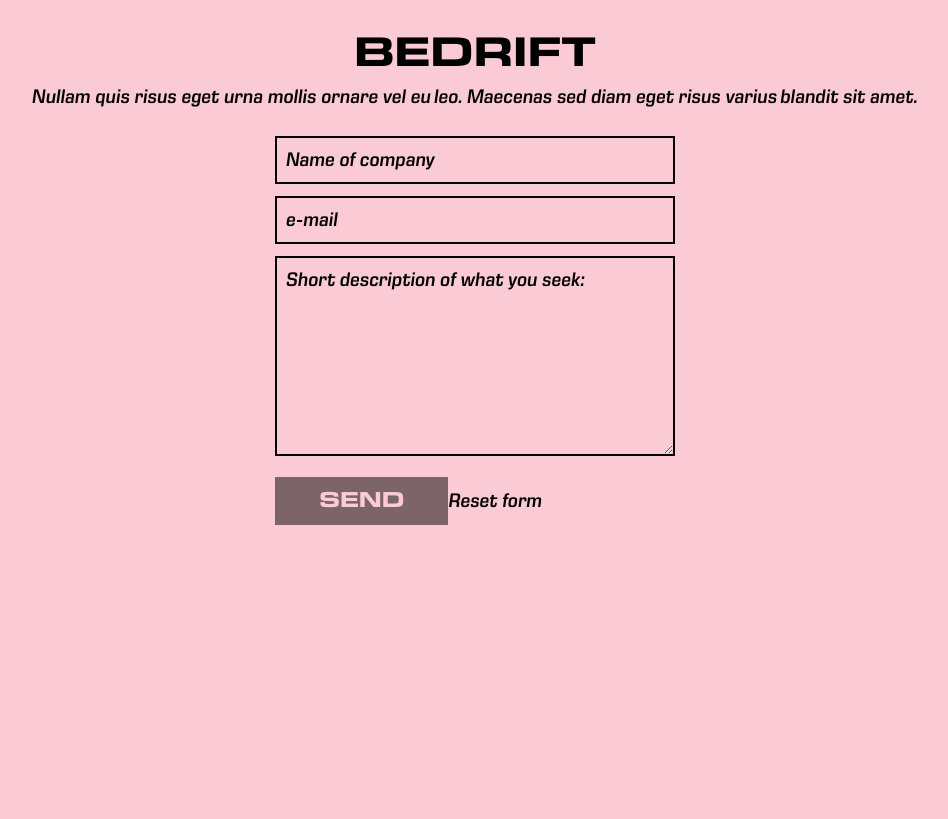
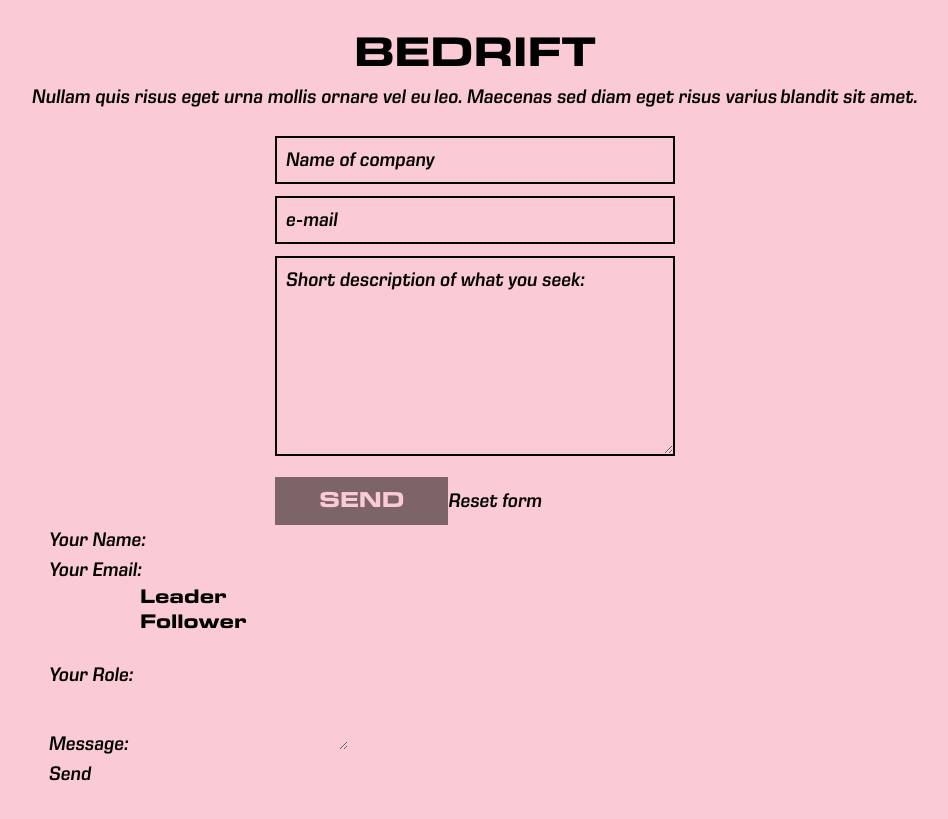
Before and after one commit to manopizzano/web-mano, a React (Create React App) app: page / in a window 1280 px wide. Shown: the part 3740-4559 px from the top of the page, without its empty margins (165-1113 px from the left). Built offline with nearby package versions, Linux system fonts and the light colour scheme; no server answers.

Commit message:
double form for testing

```diff
--- a/src/components/FormBusiness.js
+++ b/src/components/FormBusiness.js
@@ -80,6 +80,7 @@ export default class FormBusiness extends Component {
       submitted
     } = this.state
     return (
+      <div>
         <form
           name="businessform"
           className="Form"
@@ -156,35 +157,36 @@ export default class FormBusiness extends Component {
           )}
           <button onClick={this.resetForm}>Reset form</button>
         </form>
-      // <form name="contact" method="POST" data-netlify="true">
-      //   <p>
-      //     <label>
-      //       Your Name: <input type="text" name="name" />
-      //     </label>
-      //   </p>
-      //   <p>
-      //     <label>
-      //       Your Email: <input type="email" name="email" />
-      //     </label>
-      //   </p>
-      //   <p>
-      //     <label>
-      //       Your Role:{' '}
-      //       <select name="role[]" multiple>
-      //         <option value="leader">Leader</option>
-      //         <option value="follower">Follower</option>
-      //       </select>
-      //     </label>
-      //   </p>
-      //   <p>
-      //     <label>
-      //       Message: <textarea name="message" />
-      //     </label>
-      //   </p>
-      //   <p>
-      //     <button type="submit">Send</button>
-      //   </p>
-      // </form>
+        <form name="contact" action="/" method="POST" data-netlify="true">
+          <p>
+            <label>
+              Your Name: <input type="text" name="name" />
+            </label>
+          </p>
+          <p>
+            <label>
+              Your Email: <input type="email" name="email" />
+            </label>
+          </p>
+          <p>
+            <label>
+              Your Role:{' '}
+              <select name="role[]" multiple>
+                <option value="leader">Leader</option>
+                <option value="follower">Follower</option>
+              </select>
+            </label>
+          </p>
+          <p>
+            <label>
+              Message: <textarea name="message" />
+            </label>
+          </p>
+          <p>
+            <button type="submit">Send</button>
+          </p>
+        </form>
+      </div>
     )
   }
 }
```
Lines whose indentation alone changed are shown as unchanged.
